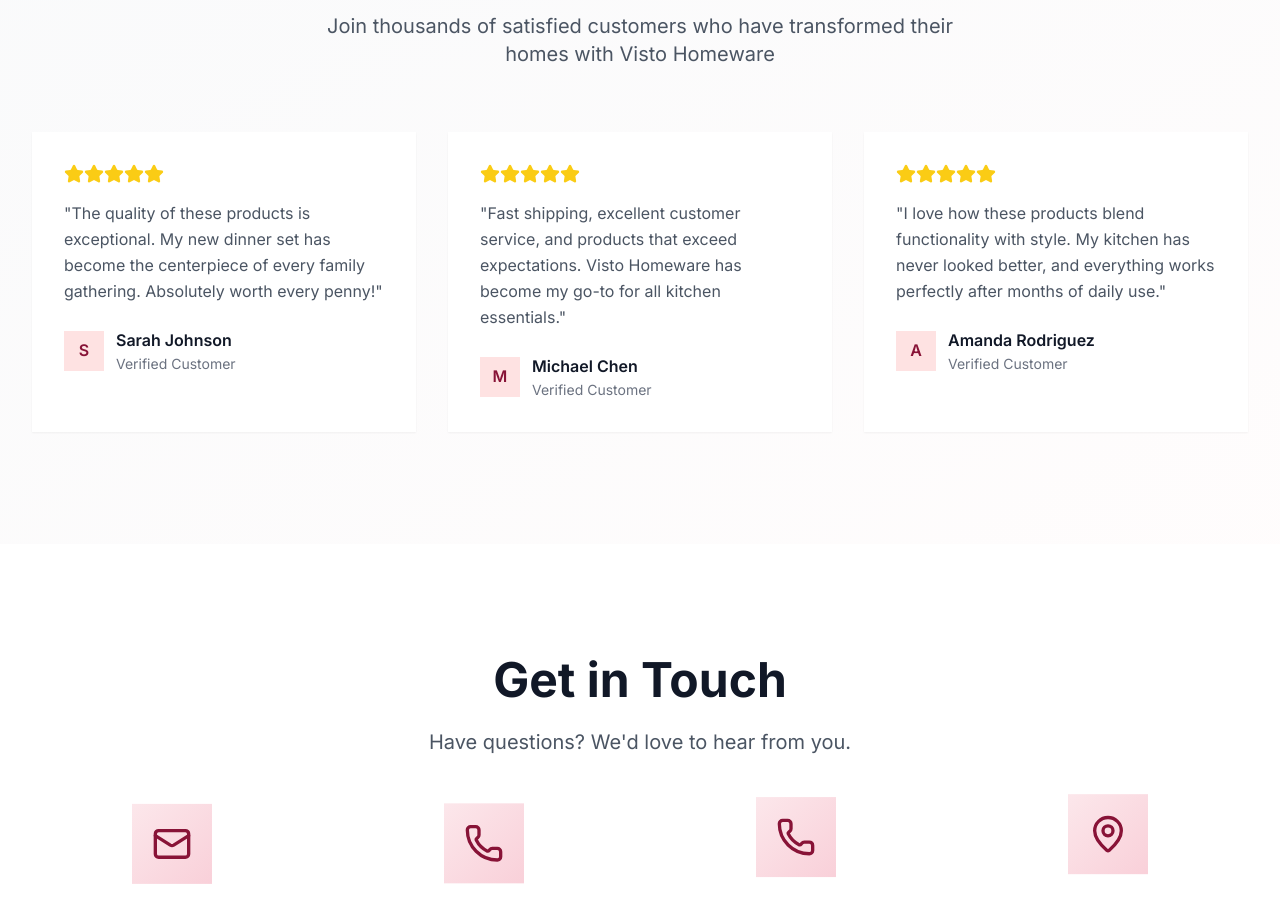
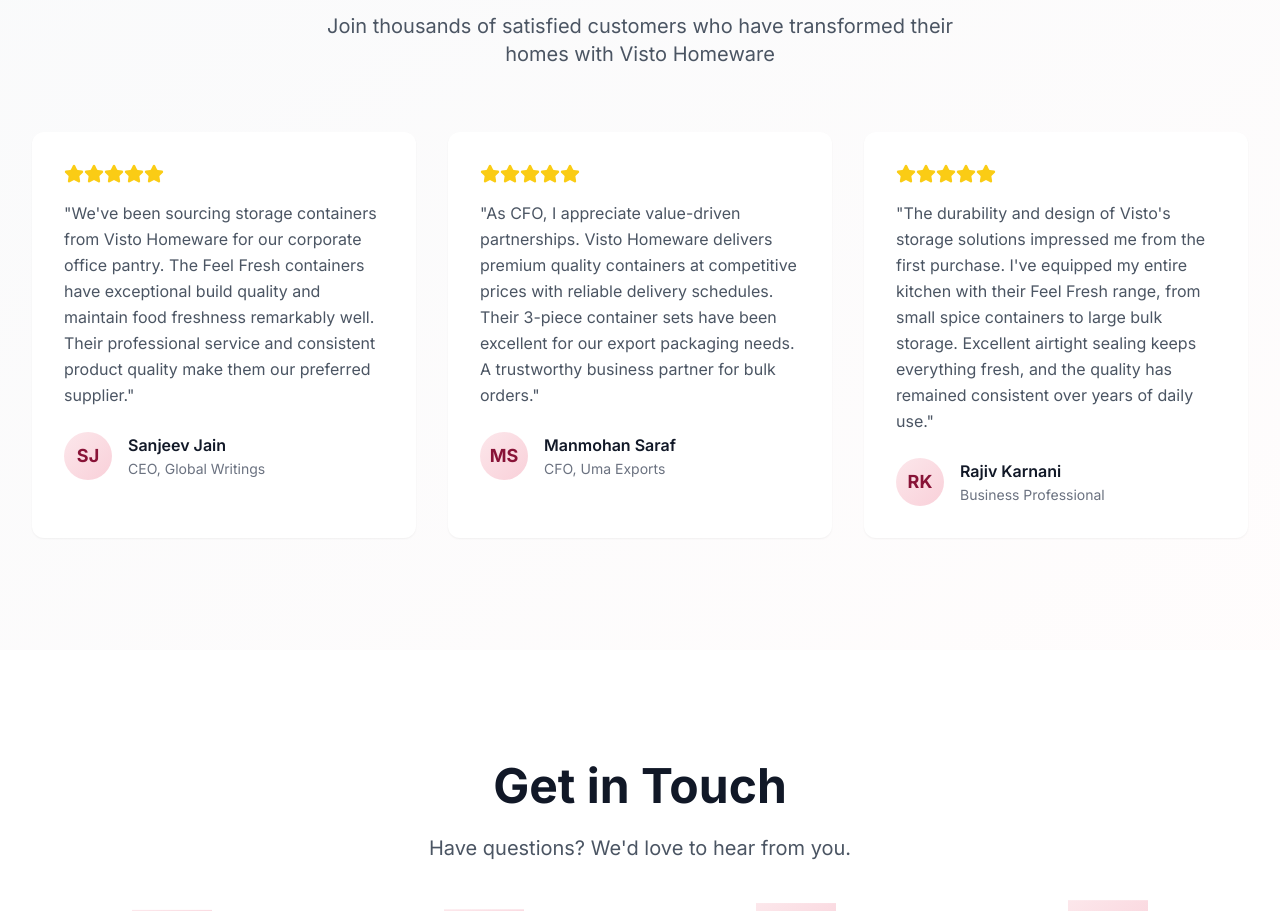
Before and after one commit to priyanshusaraf/vh, a Next.js app: page / in a window 1280 px wide. Shown: the part 2860-3771 px from the top of the page. Built offline with nearby package versions, Linux system fonts and the light colour scheme.

Commit message:
final commit maybe

```diff
--- a/pages/index.js
+++ b/pages/index.js
@@ -765,65 +765,68 @@
           </div>
 
           <div className="grid grid-cols-1 md:grid-cols-3 gap-8">
-            <div className="bg-white p-8 shadow-sm hover:shadow-md transition-shadow">
+            <div className="bg-white p-8 rounded-xl shadow-sm hover:shadow-md transition-shadow">
               <div className="flex items-center mb-4">
                 {[...Array(5)].map((_, i) => (
                   <Star key={i} className="w-5 h-5 text-yellow-400 fill-current" />
                 ))}
               </div>
               <p className="text-gray-600 mb-6 leading-relaxed">
-                "The quality of these products is exceptional. My new dinner set has become the centerpiece
-                of every family gathering. Absolutely worth every penny!"
+                "We've been sourcing storage containers from Visto Homeware for our corporate office pantry.
+                The Feel Fresh containers have exceptional build quality and maintain food freshness remarkably well.
+                Their professional service and consistent product quality make them our preferred supplier."
               </p>
               <div className="flex items-center">
-                <div className="w-10 h-10 bg-red-100 flex items-center justify-center mr-3">
-                  <span className="text-burgundy-800 font-semibold">S</span>
+                <div className="w-12 h-12 bg-gradient-to-br from-burgundy-100 to-burgundy-200 rounded-full flex items-center justify-center mr-4">
+                  <span className="text-burgundy-800 font-bold text-lg">SJ</span>
                 </div>
                 <div>
-                  <h4 className="font-semibold text-gray-900">Sarah Johnson</h4>
-                  <p className="text-sm text-gray-500">Verified Customer</p>
+                  <h4 className="font-semibold text-gray-900">Sanjeev Jain</h4>
+                  <p className="text-sm text-gray-500">CEO, Global Writings</p>
                 </div>
               </div>
             </div>
 
-            <div className="bg-white p-8 shadow-sm hover:shadow-md transition-shadow">
+            <div className="bg-white p-8 rounded-xl shadow-sm hover:shadow-md transition-shadow">
               <div className="flex items-center mb-4">
                 {[...Array(5)].map((_, i) => (
                   <Star key={i} className="w-5 h-5 text-yellow-400 fill-current" />
                 ))}
               </div>
               <p className="text-gray-600 mb-6 leading-relaxed">
-                "Fast shipping, excellent customer service, and products that exceed expectations.
-                Visto Homeware has become my go-to for all kitchen essentials."
+                "As CFO, I appreciate value-driven partnerships. Visto Homeware delivers premium quality containers
+                at competitive prices with reliable delivery schedules. Their 3-piece container sets have been excellent
+                for our export packaging needs. A trustworthy business partner for bulk orders."
               </p>
               <div className="flex items-center">
-                <div className="w-10 h-10 bg-red-100 flex items-center justify-center mr-3">
-                  <span className="text-burgundy-800 font-semibold">M</span>
+                <div className="w-12 h-12 bg-gradient-to-br from-burgundy-100 to-burgundy-200 rounded-full flex items-center justify-center mr-4">
+                  <span className="text-burgundy-800 font-bold text-lg">MS</span>
                 </div>
                 <div>
-                  <h4 className="font-semibold text-gray-900">Michael Chen</h4>
-                  <p className="text-sm text-gray-500">Verified Customer</p>
+                  <h4 className="font-semibold text-gray-900">Manmohan Saraf</h4>
+                  <p className="text-sm text-gray-500">CFO, Uma Exports</p>
                 </div>
               </div>
             </div>
 
-            <div className="bg-white p-8 shadow-sm hover:shadow-md transition-shadow">
+            <div className="bg-white p-8 rounded-xl shadow-sm hover:shadow-md transition-shadow">
               <div className="flex items-center mb-4">
                 {[...Array(5)].map((_, i) => (
                   <Star key={i} className="w-5 h-5 text-yellow-400 fill-current" />
                 ))}
               </div>
               <p className="text-gray-600 mb-6 leading-relaxed">
-                "I love how these products blend functionality with style. My kitchen has never looked
-                better, and everything works perfectly after months of daily use."
+                "The durability and design of Visto's storage solutions impressed me from the first purchase.
+                I've equipped my entire kitchen with their Feel Fresh range, from small spice containers to large bulk storage.
+                Excellent airtight sealing keeps everything fresh, and the quality has remained consistent over years of daily use."
               </p>
               <div className="flex items-center">
-                <div className="w-10 h-10 bg-red-100 flex items-center justify-center mr-3">
-                  <span className="text-burgundy-800 font-semibold">A</span>
+                <div className="w-12 h-12 bg-gradient-to-br from-burgundy-100 to-burgundy-200 rounded-full flex items-center justify-center mr-4">
+                  <span className="text-burgundy-800 font-bold text-lg">RK</span>
                 </div>
                 <div>
-                  <h4 className="font-semibold text-gray-900">Amanda Rodriguez</h4>
-                  <p className="text-sm text-gray-500">Verified Customer</p>
+                  <h4 className="font-semibold text-gray-900">Rajiv Karnani</h4>
+                  <p className="text-sm text-gray-500">Business Professional</p>
                 </div>
               </div>
             </div>
```
